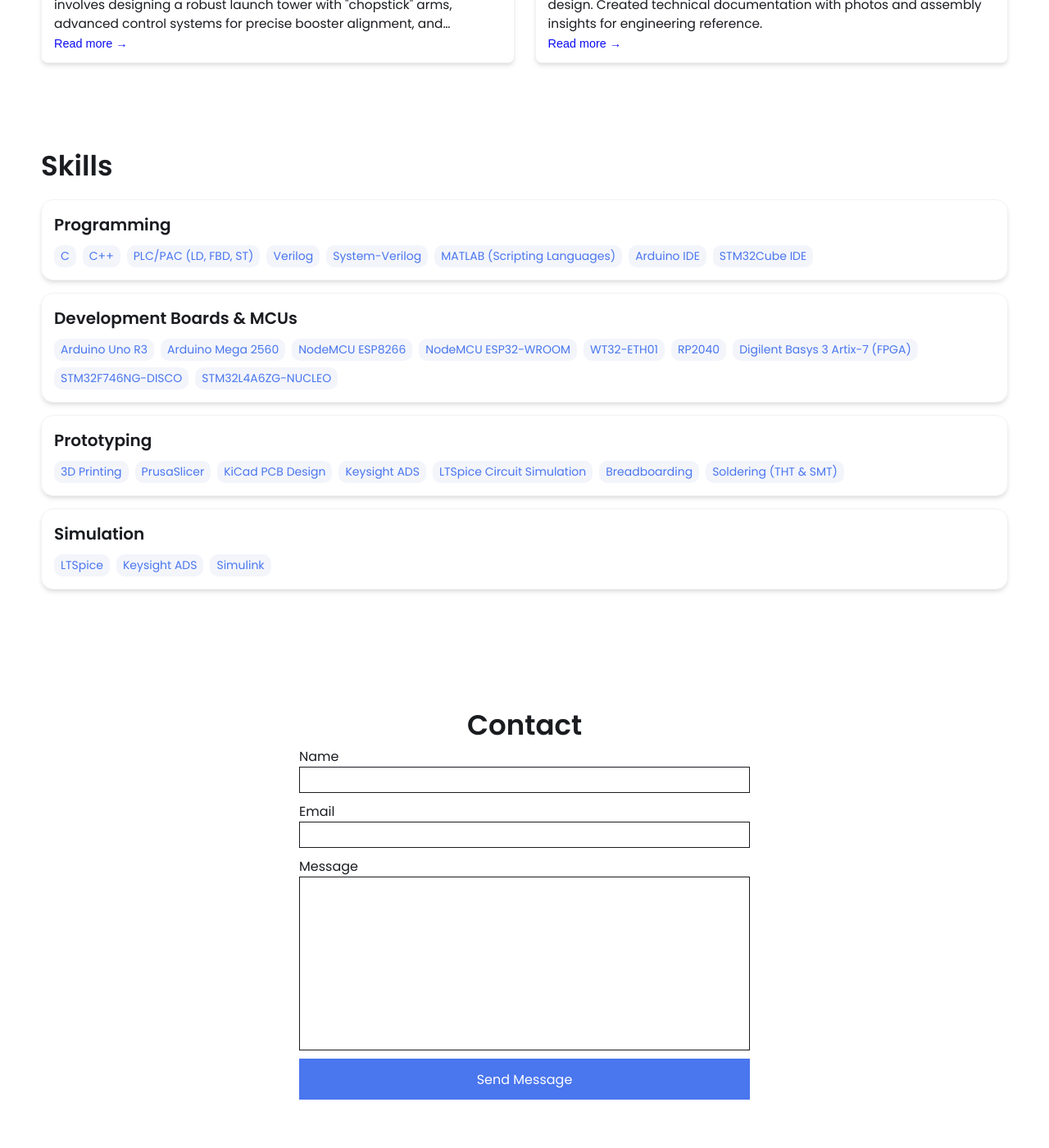
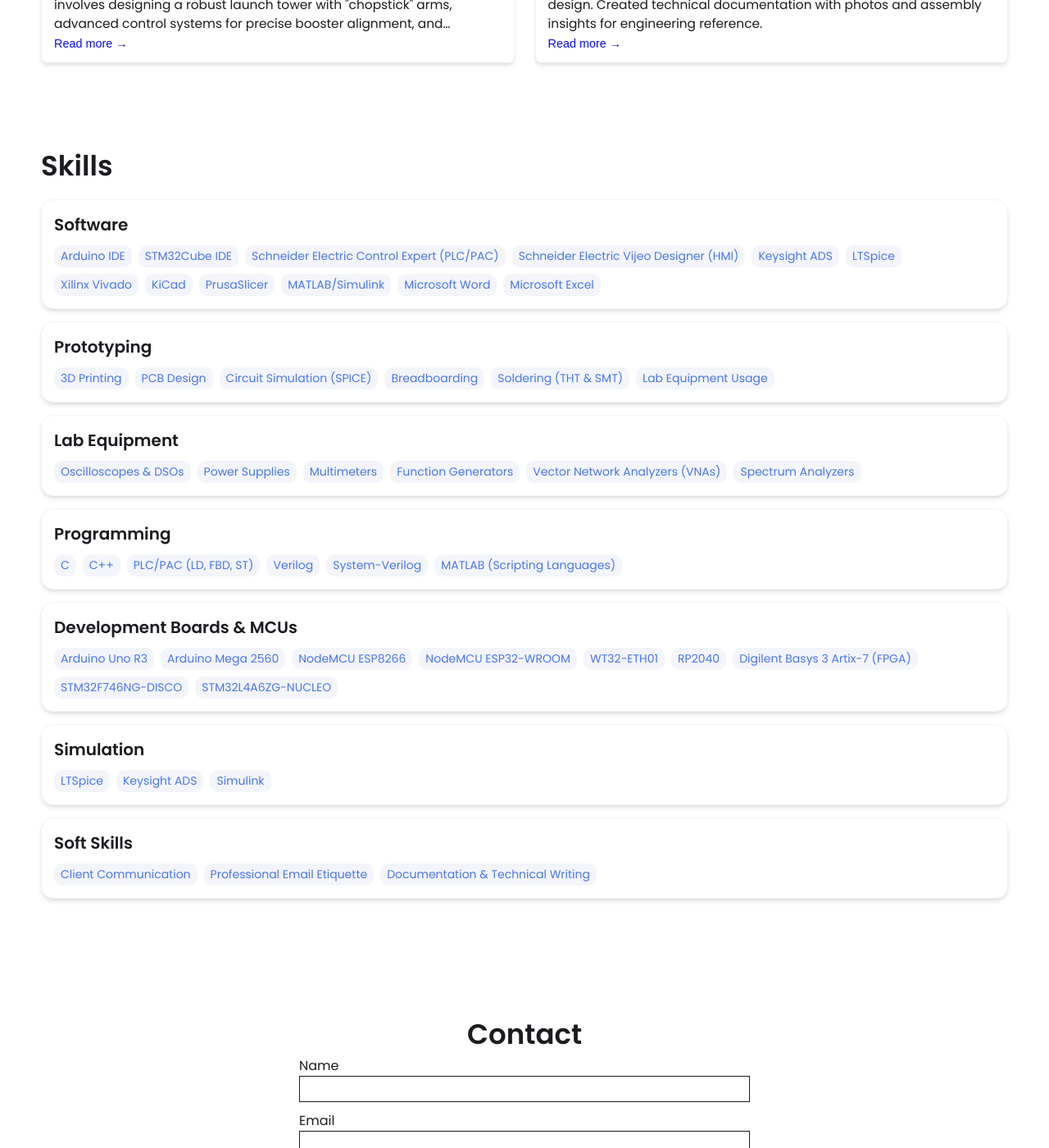
Before and after one commit to AlexanduhHi/alexanduhhi.github.io, a Jekyll site: the page built from index.html, in a window 1280 px wide and 1400 px high, scrolled down 1449 px. Shown: the whole window at 82% size. Built offline with Jekyll 4.4.1, drawn with Linux system fonts in a browser that asks for light colours.

Commit message:
Update _config.yml

```diff
--- a/_config.yml
+++ b/_config.yml
@@ -44,6 +44,36 @@ external-links:    # input only your own url slug. The icons with missing entrie
 
 # Skills Section - Add the list of your Skills by categories/tools. The indentation for each level needs to be precise.
 skills:
+  - category: Software
+    tools:
+    - Arduino IDE
+    - STM32Cube IDE
+    - Schneider Electric Control Expert (PLC/PAC)
+    - Schneider Electric Vijeo Designer (HMI)
+    - Keysight ADS
+    - LTSpice
+    - Xilinx Vivado
+    - KiCad
+    - PrusaSlicer
+    - MATLAB/Simulink
+    - Microsoft Word
+    - Microsoft Excel
+  - category: Prototyping
+    tools:
+    - 3D Printing
+    - PCB Design
+    - Circuit Simulation (SPICE)
+    - Breadboarding
+    - Soldering (THT & SMT)
+    - Lab Equipment Usage
+  - category: Lab Equipment
+    tools:
+    - Oscilloscopes & DSOs
+    - Power Supplies
+    - Multimeters
+    - Function Generators
+    - Vector Network Analyzers (VNAs)
+    - Spectrum Analyzers
   - category: Programming
     tools:
     - C
@@ -52,8 +82,6 @@ skills:
     - Verilog
     - System-Verilog
     - MATLAB (Scripting Languages)
-    - Arduino IDE
-    - STM32Cube IDE
   - category: Development Boards & MCUs
     tools:
     - Arduino Uno R3
@@ -65,20 +93,16 @@ skills:
     - Digilent Basys 3 Artix-7 (FPGA)
     - STM32F746NG-DISCO
     - STM32L4A6ZG-NUCLEO
-  - category: Prototyping
-    tools:
-    - 3D Printing
-    - PrusaSlicer
-    - KiCad PCB Design
-    - Keysight ADS
-    - LTSpice Circuit Simulation
-    - Breadboarding
-    - Soldering (THT & SMT)
   - category: Simulation
     tools:
     - LTSpice
     - Keysight ADS
     - Simulink
+  - category: Soft Skills
+    tools:
+    - Client Communication
+    - Professional Email Etiquette
+    - Documentation & Technical Writing
 
 
 # Contact Form Setup. Setup an account and copy over the key. When someone fills out the form, it will be received in your email.
```
